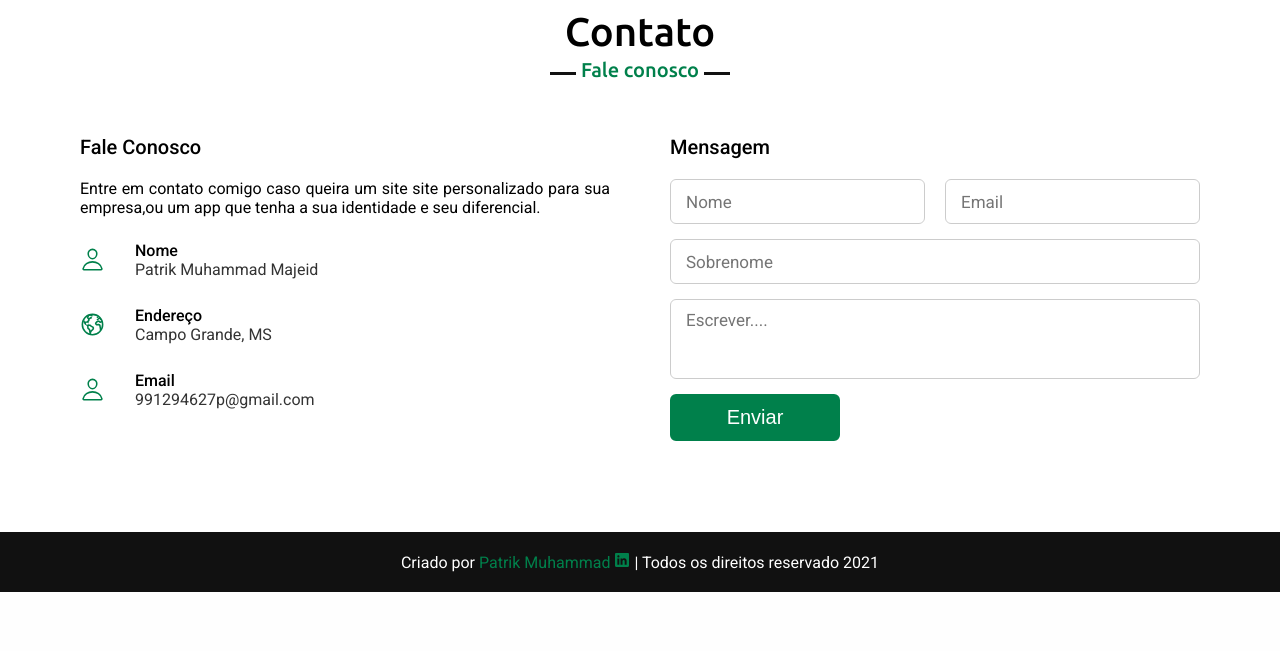
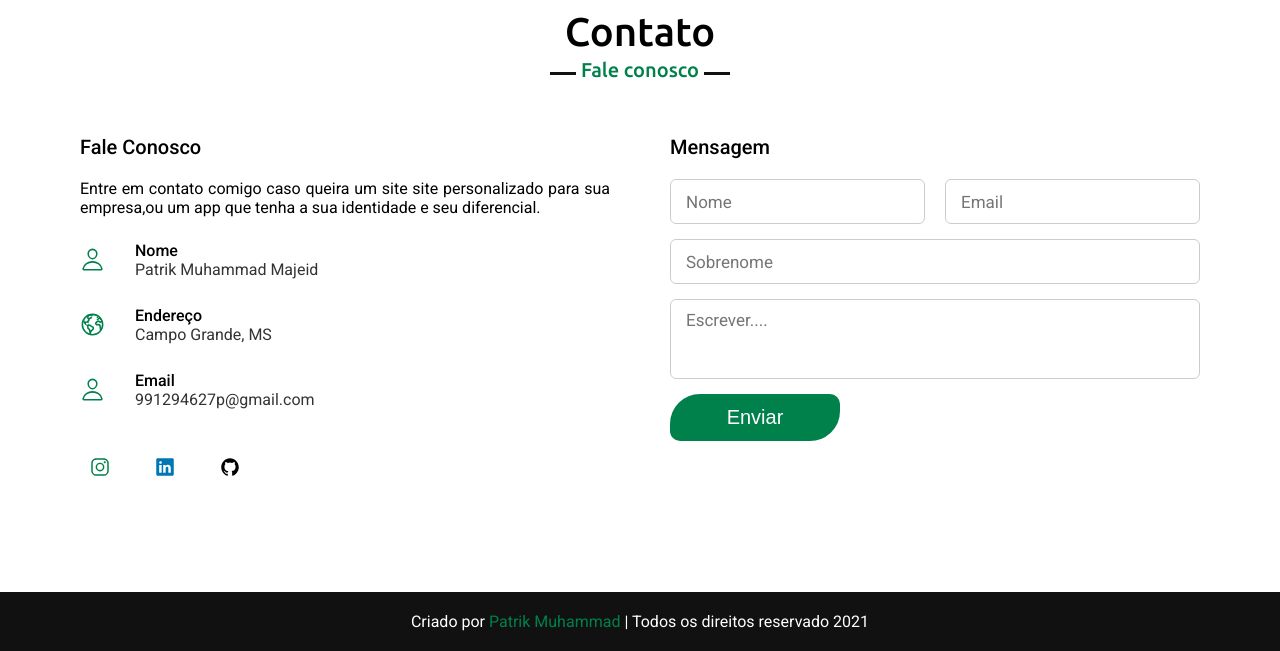
Before and after one commit to PatrikMuhammad/Meu-Portif-lio, a PHP site: page / in a window 1280 px wide. Shown: the part 3560-4211 px from the top of the page. Before the commit the page ends 4152 px from the top, so only its background shows below. Run offline with PHP 8.4, Linux system fonts and the light colour scheme.

Commit message:
80% finalizado
todas as animações do site principal já estão prontas, falta apenas fazer as animações da tela de login

```diff
--- a/Portifolio-main/index.html
+++ b/Portifolio-main/index.html
@@ -280,13 +280,28 @@
                     </div>
                 </form>
             </div>
+            <div class="container-redes">
+                <div class="icons">
+                    <a href="#" class="icon icon--instagram">
+                        <ion-icon class="i" name="logo-instagram"></ion-icon>
+                    </a>
+
+                    <a href="#" class="icon icon--linkedin">
+                        <ion-icon class="i" name="logo-linkedin"></ion-icon>
+                    </a>
+
+                    <a href="https://github.com/PatrikMuhammad" class="icon icon--github">
+                        <ion-icon class="i" name="logo-github"></ion-icon>
+                    </a>
+                </div>
+            </div>
             </div>
         </div>
     </section>
 
     <!--sessão  footer-->
     <footer>
-        <span>Criado por <a href="https://github.com/PatrikMuhammad">Patrik Muhammad</a> <a href="#"><ion-icon class="icon-linkedin" name="logo-linkedin"></ion-icon></a> | Todos os direitos reservado 2021</span>
+        <span>Criado por <a href="https://github.com/PatrikMuhammad">Patrik Muhammad</a> | Todos os direitos reservado 2021</span>
     </footer>
 
     <script type="module" src="https://unpkg.com/ionicons@5.5.2/dist/ionicons/ionicons.esm.js"></script>
--- a/Portifolio-main/script.js
+++ b/Portifolio-main/script.js
@@ -16,13 +16,13 @@ $(document).ready(function(){
     });
 
     var typed = new Typed(".typing", {
-        strings:["DBA", "Desenvolvedor", "Designer", "Vagabundo"],
+        strings:["DBA", "Desenvolvedor", "Designer", "O Milhor"],
         typeSpeed:100,
-        backSpeed:60,
+        backSpeed:600,
         loop:true
     });
     var typed = new Typed(".typing-2", {
-        strings:["DBA", "Desenvolvedor", "Designer", "Vagabundo"],
+        strings:["DBA", "Desenvolvedor", "Designer", "O Milhor"],
         typeSpeed:100,
         backSpeed:60,
         loop:true
--- a/Portifolio-main/style.css
+++ b/Portifolio-main/style.css
@@ -503,13 +506,15 @@ section .title::after{
     color: var(--branquin-nice);
     font-size: 20px;
     font-weight: 500;
-    border-radius: 6px;
+    border-radius: 30px 10px;
     cursor: pointer;
-    transition: all 0.3s ease;
+    transition: .5s;
 }
+
 .contact .rigth form .button button:hover{
     color: var(--verde-dcria);
     background: none;
+    border-radius: 10px 30px;
 }
 
 /*  sessão footer  */
@@ -792,6 +781,112 @@ footer span a:hover{
     border-left-color: var(--verde-dcria);
     border-right-color: var(--verde-dcria);
 }
+
+/*redes sociais  */
+
+.contact .contact-content .container-redes{
+    width: 300px;
+    height: 60px;
+    border-radius: 30px 10px;
+
+}
+
+.contact .contact-content .container-redes .icons{
+    display: flex;
+    column-gap: 25px;
+    margin: auto;
+    margin-top: 15px;
+    /* margin-left: 30px; */
+}
+
+.contact .contact-content .container-redes .icons .icon--instagram{
+    width: 40px;
+    height: 40px;
+    display: inline-flex;
+    align-items: center;
+    justify-content: center;
+    text-decoration: none;
+    font-size: 20px;
+    color: var(--verde-dcria);
+    border-radius: 50%;
+    outline: 2px solid var(--branquin-nice);
+    transition-property: outline-offset, outline-color, background-color;
+    transition-duration: .35s;
+}
+
+.contact .contact-content .container-redes .icons .icon--linkedin{
+    width: 40px;
+    height: 40px;
+    display: inline-flex;
+    align-items: center;
+    justify-content: center;
+    text-decoration: none;
+    font-size: 20px;
+    color: #0077b5;
+    border-radius: 50%;
+    outline: 2px solid var(--branquin-nice);
+    transition-property: outline-offset, outline-color, background-color;
+    transition-duration: .35s;
+}
+
+.contact .contact-content .container-redes .icons .icon--github{
+    width: 40px;
+    height: 40px;
+    display: inline-flex;
+    align-items: center;
+    justify-content: center;
+    text-decoration: none;
+    font-size: 20px;
+    color: black;
+    border-radius: 50%;
+    outline: 2px solid var(--branquin-nice);
+    transition-property: outline-offset, outline-color, background-color;
+    transition-duration: .35s;
+}
+
+
+.contact .contact-content .container-redes .icons .icon:hover{
+    outline-offset: 4px;
+}
+
+.contact .contact-content .container-redes .icons .icon:hover .i{
+    animation: shake .90s;
+}
+
+.contact .contact-content .container-redes .icons .icon--instagram:hover{
+    background-image: radial-gradient(circle at 30% 107%,
+                                    #fdf497 0%, #fdf497 5%,
+                                    #fd5949 45%, #d6249f 60%,
+                                    #285AEB 90%);
+    outline-color: #a02d76;
+    color: white;
+}
+
+.contact .contact-content .container-redes .icons .icon--linkedin:hover{
+    background-color: #0077b5;
+    outline-color: #0077b5;
+    color: white;
+}
+
+.contact .contact-content .container-redes .icons .icon--github:hover{
+    /* background-color: #000000; */
+    color: white;
+    outline-color: #9233ae;
+    background-image: linear-gradient(to bottom, #622b90, #6e2d98, #792f9f, #8631a7, #9233ae);
+}
+
+@keyframes shake{
+    10%{transform: rotate(15deg);}
+    20%{transform: rotate(-15deg);}
+    30%{transform: rotate(15deg);}
+    40%{transform: rotate(-15deg);}
+}
+
+
+
+
+
+
 @keyframes radar-spinner-animation{
     0%{
         transform: scale(1) rotate(0deg);
```
Also changed, not shown: other parts of Portifolio-main/style.css (+57 -33 lines). Lines whose indentation alone changed are shown as unchanged.
